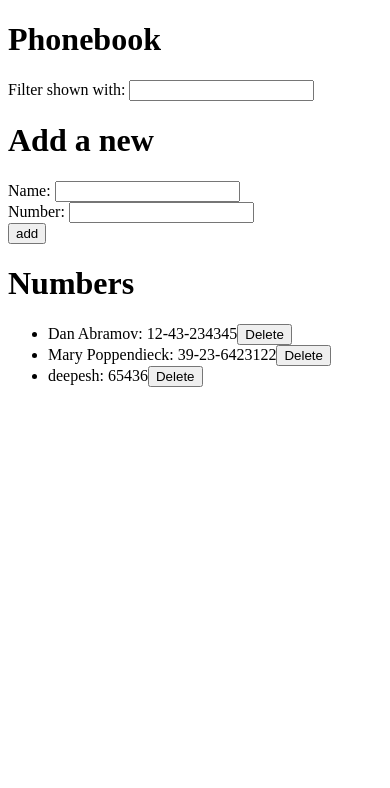
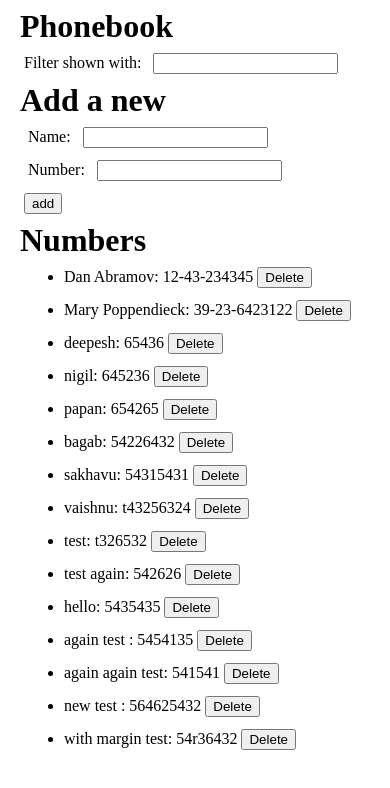
Before and after one commit to Deepesh2023/full-stack-open, a React (Vite) app in the folder part_2/phonebook/: page / in a window 390 px wide. Shown: the top 788 px of the page. Built offline with nearby package versions, Linux system fonts and the light colour scheme; data requests are answered from the project's data file.

Commit message:
phonebook, step 11

```diff
--- a/part_2/phonebook/db.json
+++ b/part_2/phonebook/db.json
@@ -14,6 +14,66 @@
       "id": "c7b1",
       "name": "deepesh",
       "number": "65436"
+    },
+    {
+      "id": "af64",
+      "name": "nigil",
+      "number": "645236"
+    },
+    {
+      "id": "a957",
+      "name": "papan",
+      "number": "654265"
+    },
+    {
+      "id": "80f7",
+      "name": "bagab",
+      "number": "54226432"
+    },
+    {
+      "id": "4eb6",
+      "name": "sakhavu",
+      "number": "54315431"
+    },
+    {
+      "id": "d382",
+      "name": "vaishnu",
+      "number": "t43256324"
+    },
+    {
+      "id": "1d61",
+      "name": "test",
+      "number": "t326532"
+    },
+    {
+      "id": "a4a4",
+      "name": "test again",
+      "number": "542626"
+    },
+    {
+      "id": "79e7",
+      "name": "hello",
+      "number": "5435435"
+    },
+    {
+      "id": "e59d",
+      "name": "again test ",
+      "number": "5454135"
+    },
+    {
+      "id": "a8e2",
+      "name": "again again test",
+      "number": "541541"
+    },
+    {
+      "id": "d8ca",
+      "name": "new test ",
+      "number": "564625432"
+    },
+    {
+      "id": "7781",
+      "name": "with margin test",
+      "number": "54r36432"
     }
   ]
 }
--- a/part_2/phonebook/src/App.jsx
+++ b/part_2/phonebook/src/App.jsx
@@ -7,6 +7,7 @@ const App = () => {
   const [filteredPersons, setFilteredContacts] = useState([]);
   const [newContact, setNewContact] = useState({ name: "", number: "" });
   const [searchText, setSearchText] = useState("");
+  const [message, setMessage] = useState(null);
 
   useEffect(() => {
     phonebook.getAll().then((persons) => setPersons(persons));
@@ -36,26 +37,7 @@ const App = () => {
     }
 
     if (checkIfOnlyNameIsSame()) {
-      if (
-        confirm(
-          `${newContact.name} is already added to phonebook, replace the old number with new one?`
-        )
-      ) {
-        const person = persons.find(
-          (person) => person.name === newContact.name
-        );
-
-        const updatedContact = { ...person, number: newContact.number };
-
-        phonebook.update(updatedContact).then((updatedContact) => {
-          setPersons(
-            persons.map((person) =>
-              person.id === updatedContact.id ? updatedContact : person
-            )
-          );
-          setNewContact({ name: "", number: "" });
-        });
-      }
+      updatePerson();
       return;
     }
 
@@ -70,9 +52,34 @@ const App = () => {
 
     phonebook.post(newPersonObject).then((newPerson) => {
       setPersons(persons.concat(newPerson));
+      setMessage(`Added ${newPerson.name}`);
+      setTimeout(() => {
+        setMessage(null);
+      }, 5000);
     });
 
     setNewContact({ name: "", number: "" });
+  };
+
+  const updatePerson = () => {
+    if (
+      confirm(
+        `${newContact.name} is already added to phonebook, replace the old number with new one?`
+      )
+    ) {
+      const person = persons.find((person) => person.name === newContact.name);
+
+      const updatedContact = { ...person, number: newContact.number };
+
+      phonebook.update(updatedContact).then((updatedContact) => {
+        setPersons(
+          persons.map((person) =>
+            person.id === updatedContact.id ? updatedContact : person
+          )
+        );
+        setNewContact({ name: "", number: "" });
+      });
+    }
   };
 
   const deleteContact = (person) => {
@@ -104,6 +111,7 @@ const App = () => {
   return (
     <div>
       <Heading heading={"Phonebook"} />
+      <UserMessage message={message} />
       <TextInput
         label={"Filter shown with: "}
         id="searchContacts"
@@ -167,4 +175,25 @@ const AddNewPersonForm = ({
   );
 };
 
+const UserMessage = ({ message }) => {
+  const messageBoxStyle = {
+    border: "4px solid #609f62",
+    backgroundColor: "#8bb98c",
+    color: "#3f6840",
+    height: 40,
+    padding: 16,
+    display: "flex",
+    alignItems: "center",
+  };
+
+  if (message) {
+    return (
+      <div style={messageBoxStyle}>
+        <h2>{message}</h2>
+      </div>
+    );
+  }
+  return null;
+};
+
 export default App;
--- /dev/null
+++ b/part_2/phonebook/src/index.css
@@ -0,0 +1,3 @@
+* {
+  margin: 4px;
+}
```
Also changed, not shown: part_2/phonebook/src/main.jsx (+7 -6 lines).
